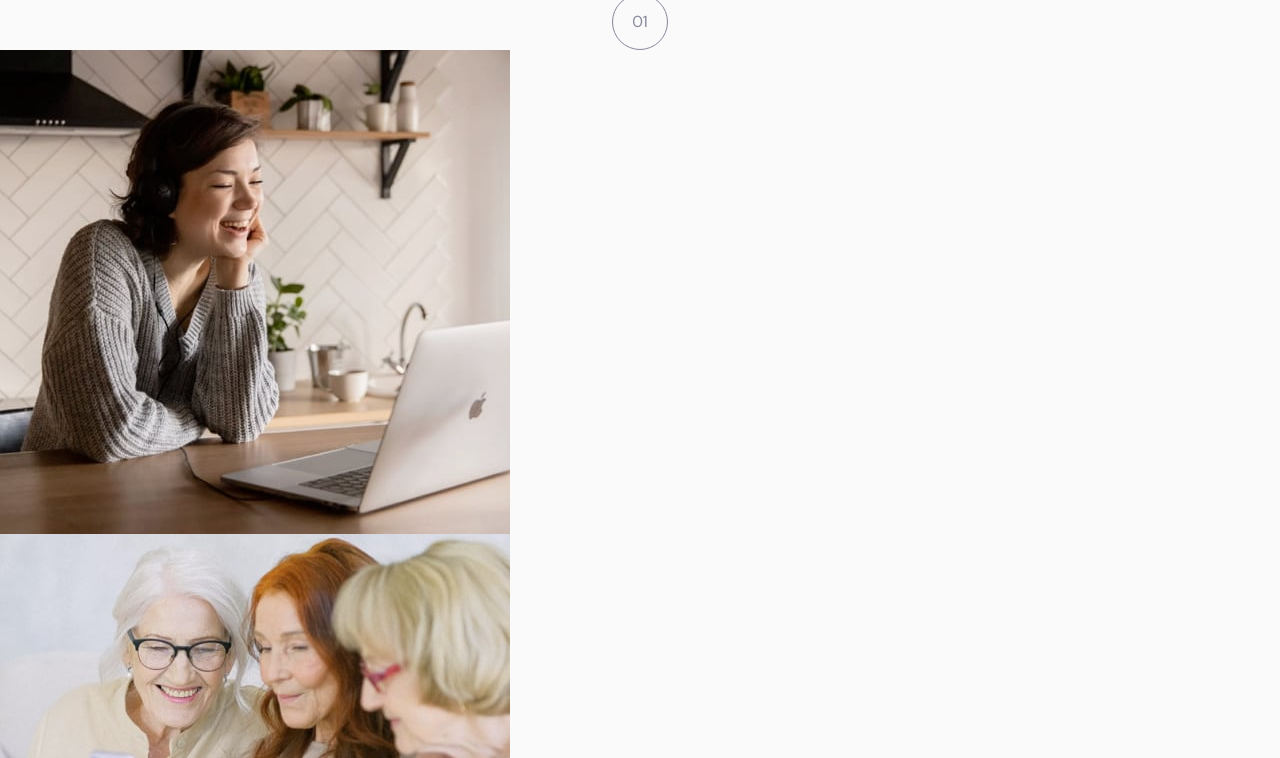
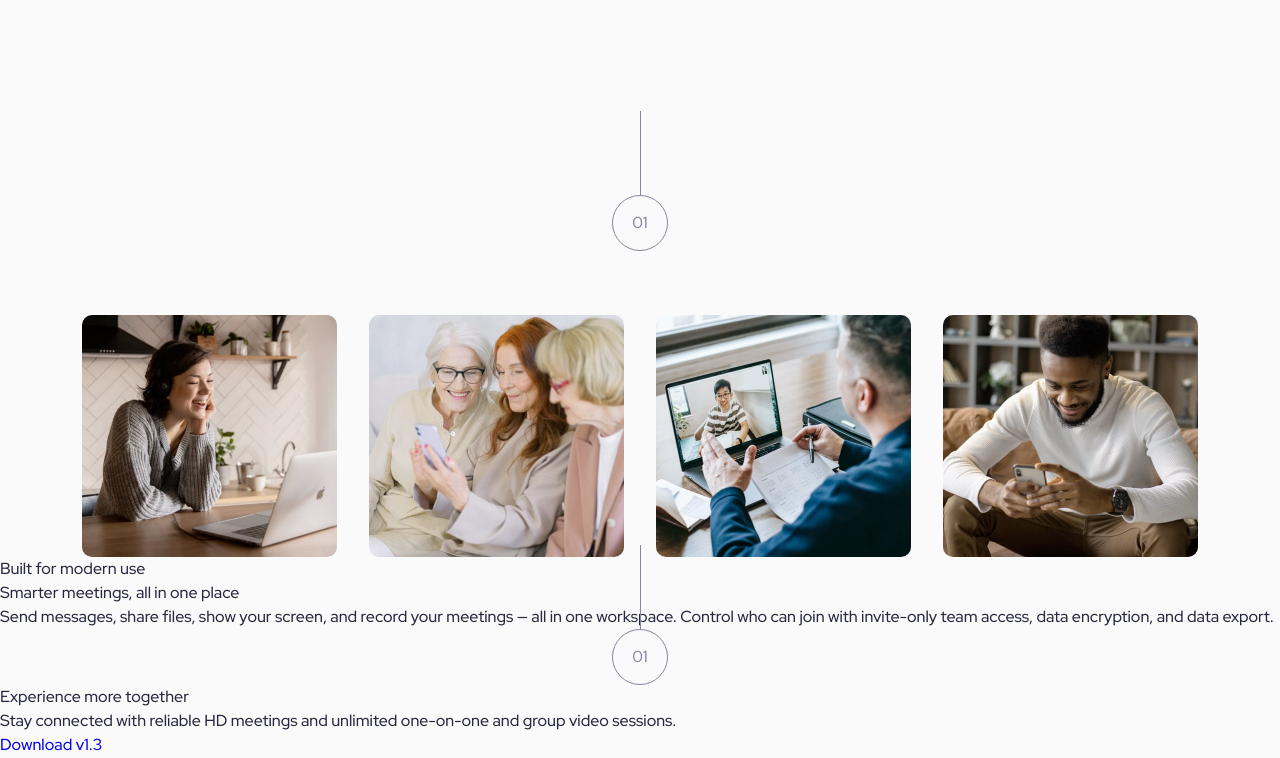
Before and after one commit to solracss/fem-meet-landing-page, a website built with Vite: page src/index.html in a window 1280 px wide. Shown: the part 479-1237 px from the top of the page. Built offline with nearby package versions, Linux system fonts and the light colour scheme.

Commit message:
add img gallery

```diff
--- a/src/index.html
+++ b/src/index.html
@@ -44,11 +44,11 @@
             <p>01</p>
         </div>
 
-        <section class="gallery">
-            <img src="./img/desktop/image-woman-in-videocall.jpg" alt="">
-            <img src="./img/desktop/image-women-videochatting.jpg" alt="">
-            <img src="./img/desktop/image-men-in-meeting.jpg" alt="">
-            <img src="./img/desktop/image-man-texting.jpg" alt="">
+        <section class="gallery container">
+            <img class="gallery-img" src="./img/desktop/image-woman-in-videocall.jpg" alt="">
+            <img class="gallery-img" src="./img/desktop/image-women-videochatting.jpg" alt="">
+            <img class="gallery-img" src="./img/desktop/image-men-in-meeting.jpg" alt="">
+            <img class="gallery-img" src="./img/desktop/image-man-texting.jpg" alt="">
         </section>
 
         <section>
--- a/src/sass/_layout.scss
+++ b/src/sass/_layout.scss
@@ -23,10 +23,12 @@ body {
 
 .hero {
 	text-align: center;
+	margin-bottom: calc(remSize(80px) + 5.25rem);
 
 	@include media(large) {
 		display: flex;
 		align-items: center;
+		margin-bottom: calc(remSize(117px) + 5.25rem);
 	}
 
 	&-img {
@@ -94,3 +96,30 @@ body {
 		}
 	}
 }
+
+.gallery {
+	padding-inline: 1.5rem;
+	margin-top: 4rem;
+	display: flex;
+	flex-wrap: wrap;
+	gap: 1rem;
+	justify-content: center;
+
+	@include media(large) {
+		gap: 2rem;
+	}
+
+	&-img {
+		width: calc(50% - 1rem);
+		max-width: 164px;
+		border-radius: 10px;
+
+		@include media(medium) {
+			width: calc(25% - 1rem);
+		}
+
+		@include media(large) {
+			max-width: 255px;
+		}
+	}
+}
```
